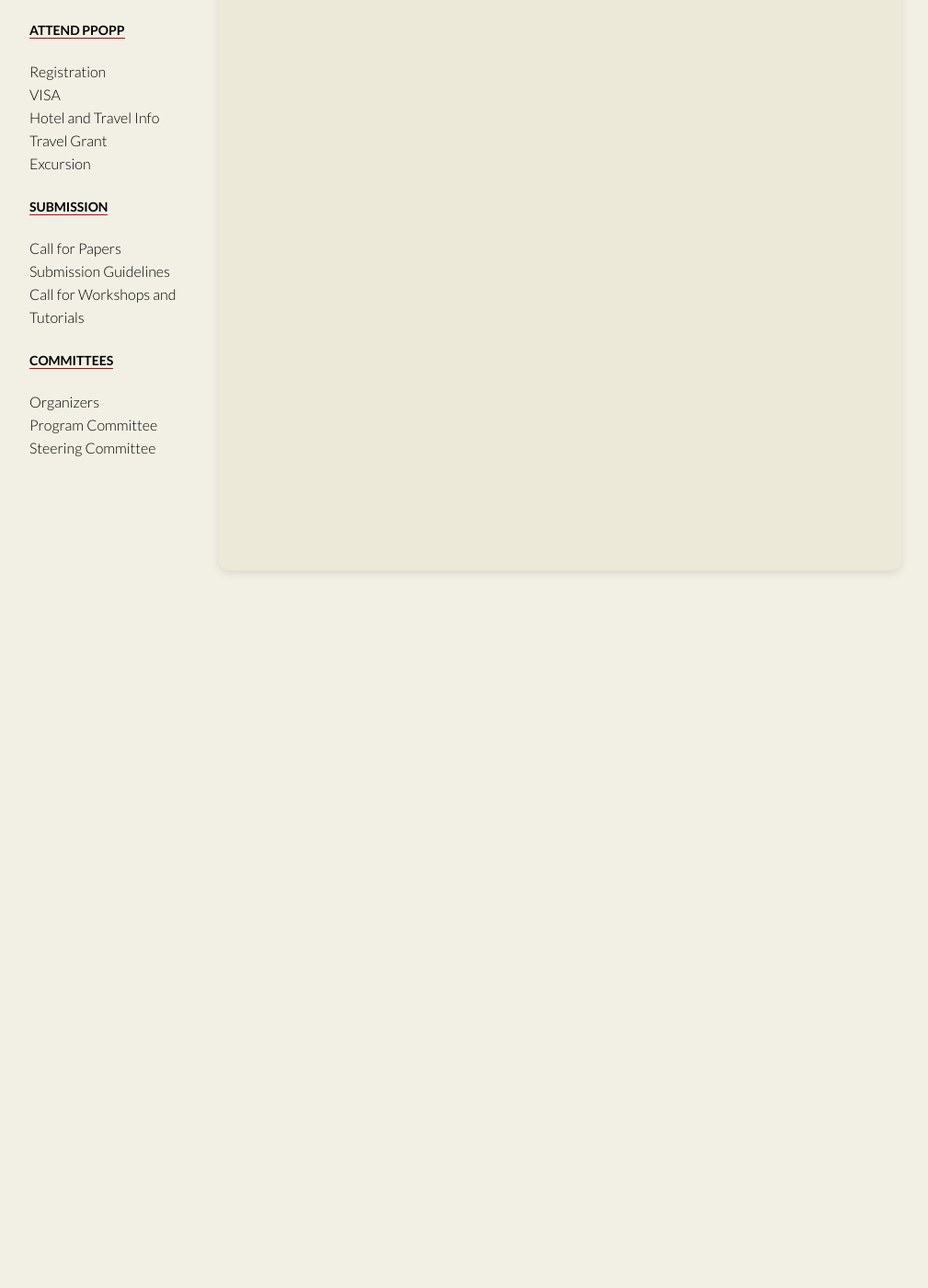
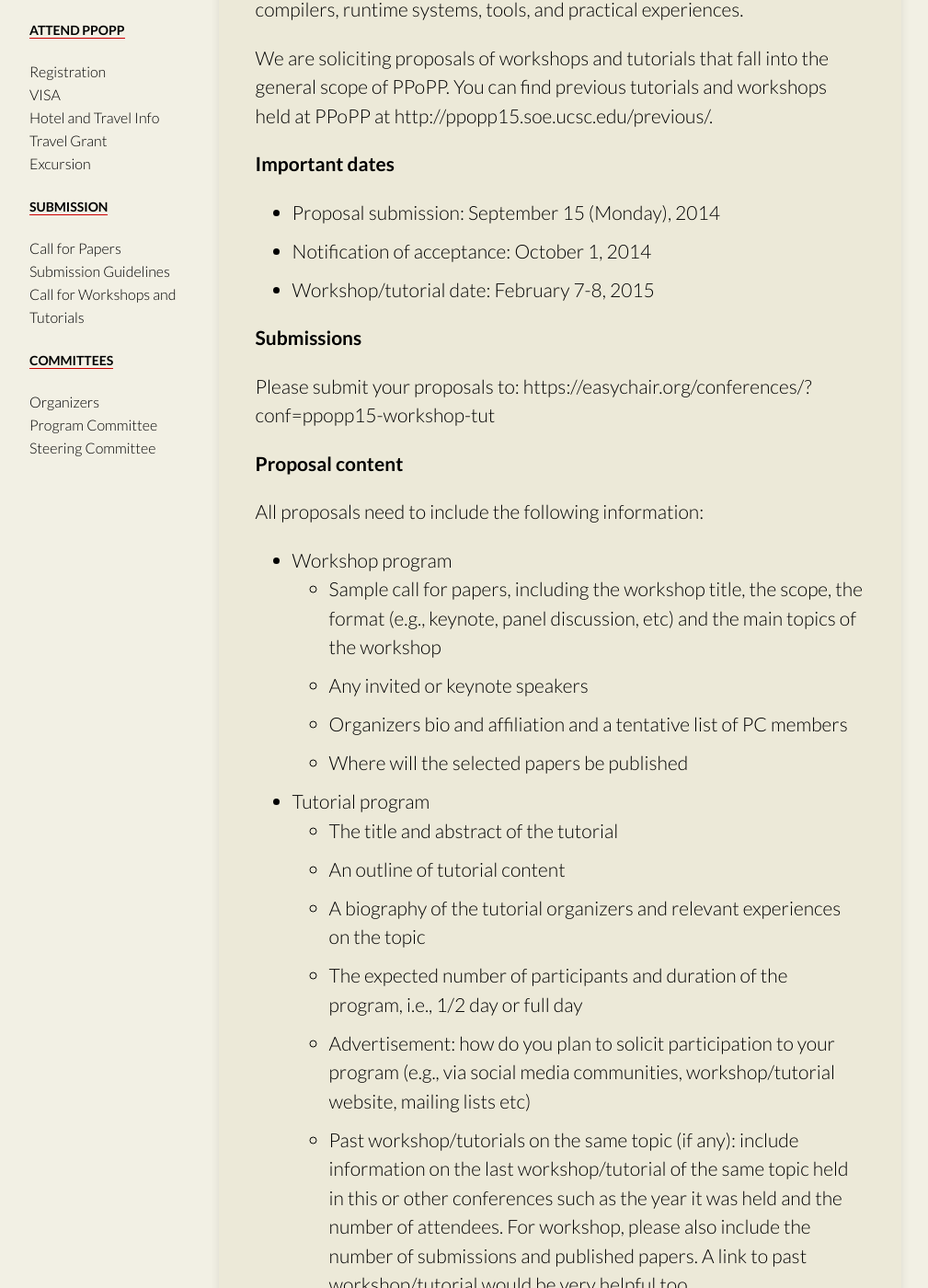
Before and after one commit to southerngs/ppopp-site, a Jekyll site: the page built from cfw.md, in a window 1280 px wide and 1400 px high, scrolled down 315 px. Shown: the whole window at 92% size, without its empty margins (129-1138 px from the left). Built offline with Jekyll 4.4.1, drawn with Linux system fonts in a browser that asks for light colours; some web fonts are replaced; before the commit the page ends 945 px from its top, so only the background shows below that; some of the changed text lies outside the part shown.

Commit message:
adding call for workshops

```diff
--- a/cfw.md
+++ b/cfw.md
@@ -3,3 +3,57 @@ layout: default
 title: Call for Workshops and Tutorials
 permalink: /cfw/
 ---
+
+PPoPP is a forum for leading work on all aspects of parallel
+programming, including foundational and theoretical aspects, techniques, languages, compilers, runtime systems, tools, and practical experiences.
+
+We are soliciting proposals of workshops and tutorials that fall into the general scope of PPoPP. You can find previous tutorials and workshops held at PPoPP at http://ppopp15.soe.ucsc.edu/previous/.
+
+
+**Important dates**
+
+* Proposal submission: September 15 (Monday), 2014
+* Notification of acceptance: October 1, 2014
+* Workshop/tutorial date: February 7-8, 2015
+
+
+**Submissions**
+
+Please submit your proposals to:
+[https://easychair.org/conferences/?conf=ppopp15-workshop-tut](https://easychair.org/conferences/?conf=ppopp15-workshop-tut)
+
+
+**Proposal content**
+
+All proposals need to include the following information:
+
+
+
+* Workshop program
+
+    - Sample call for papers, including the workshop title, the scope, the format (e.g., keynote, panel discussion, etc) and the main topics of the workshop
+
+    - Any invited or keynote speakers
+
+    - Organizers bio and affiliation and a tentative list of PC members
+
+    - Where will the selected papers be published
+
+* Tutorial program
+
+    - The title and abstract of the tutorial
+
+    - An outline of tutorial content
+
+    - A biography of the tutorial organizers and relevant experiences on the topic
+
+  * The expected number of participants and duration of the program, i.e., 1/2 day or full day
+
+  * Advertisement: how do you plan to solicit participation to your program (e.g., via social media communities, workshop/tutorial website, mailing lists etc)
+
+  * Past workshop/tutorials on the same topic (if any): include information on the last workshop/tutorial of the same topic held in this or other conferences such as the year it was held and the number of attendees. For workshop, please also include the number of submissions and published papers. A link to past workshop/tutorial would be very helpful too.
+
+**More information**
+
+Please contact the tutorial & workshop chair [Peng Wu](
+<mailto:pengwu@acm.org>).
```
